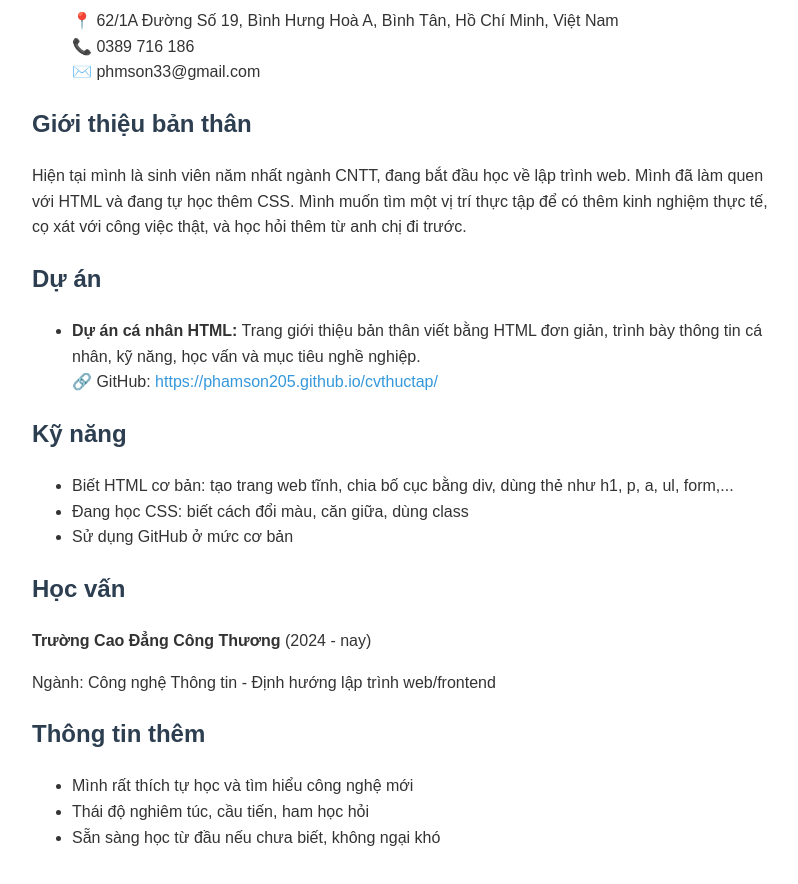
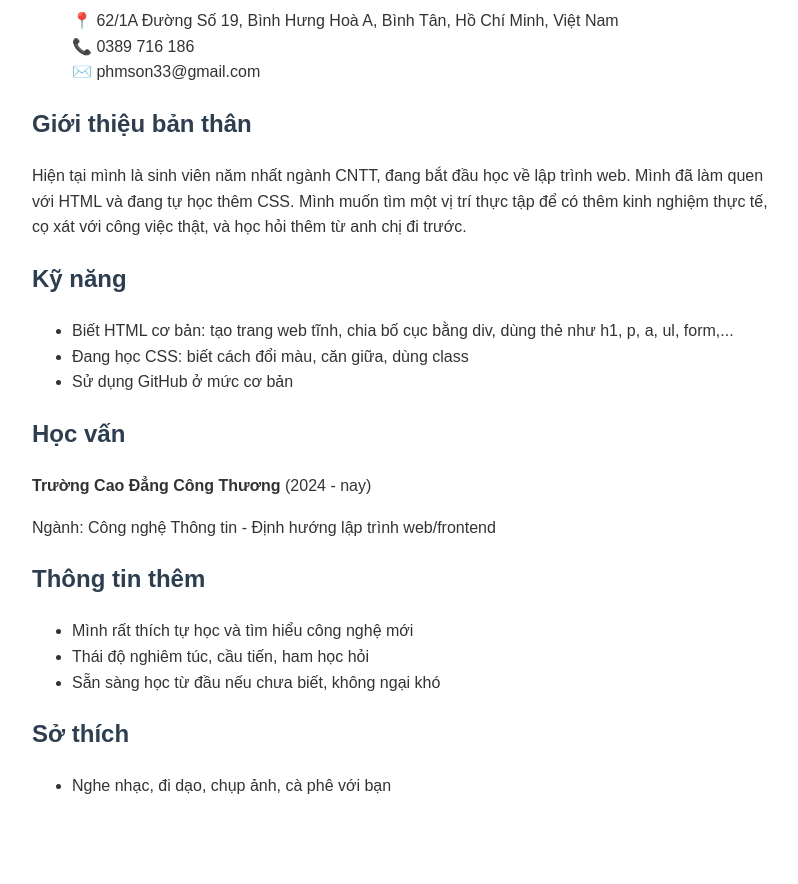
Before and after one commit to Phamson205/cvthuctap, a plain HTML site: page index.html in a window 1280 px wide. Shown: the part 136-1020 px from the top of the page, without its empty margins (233-1031 px from the left). Drawn offline with Linux system fonts and the light colour scheme.

Commit message:
Update index.html

```diff
--- a/index.html
+++ b/index.html
@@ -35,15 +35,6 @@
   <h2>Giới thiệu bản thân</h2>
   <p>Hiện tại mình là sinh viên năm nhất ngành CNTT, đang bắt đầu học về lập trình web. Mình đã làm quen với HTML và đang tự học thêm CSS. Mình muốn tìm một vị trí thực tập để có thêm kinh nghiệm thực tế, cọ xát với công việc thật, và học hỏi thêm từ anh chị đi trước.</p>
 
-  <h2>Dự án</h2>
-<ul>
-  <li>
-    <strong>Dự án cá nhân HTML:</strong>
-    Trang giới thiệu bản thân viết bằng HTML đơn giản, trình bày thông tin cá nhân, kỹ năng, học vấn và mục tiêu nghề nghiệp.
-    <br>🔗 GitHub: <a href="https://phamson205.github.io/cvthuctap/" target="_blank">https://phamson205.github.io/cvthuctap/</a>
-  </li>
-</ul>
-
   <h2>Kỹ năng</h2>
   <ul>
     <li>Biết HTML cơ bản: tạo trang web tĩnh, chia bố cục bằng div, dùng thẻ như h1, p, a, ul, form,...</li>
@@ -63,5 +54,10 @@
     <li>Sẵn sàng học từ đầu nếu chưa biết, không ngại khó</li>
   </ul>
 
+  <h2>Sở thích</h2>
+  <ul>
+    <li>Nghe nhạc, đi dạo, chụp ảnh, cà phê với bạn</li>
+  </ul>
+
 </body>
 </html>
```
